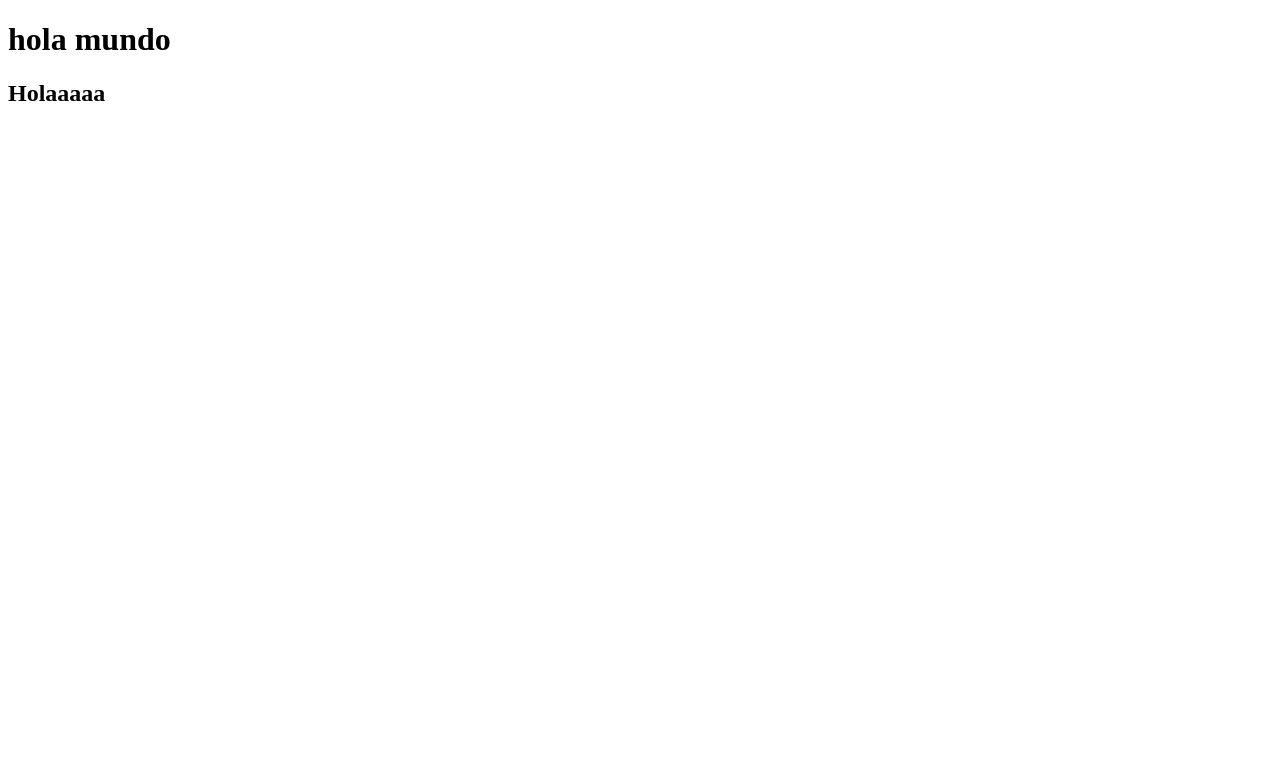
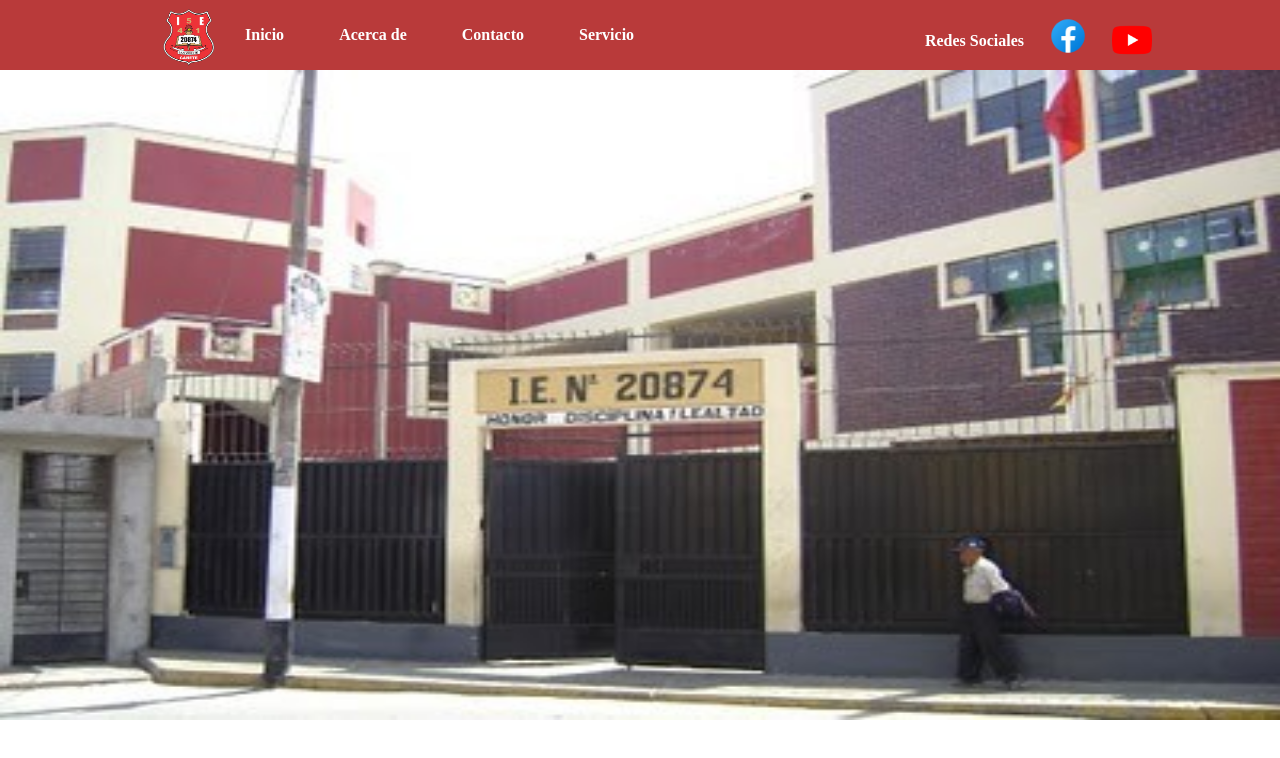
Before and after one commit to RobertoSanchez18/LadingPage, a plain HTML site: page index.html in a window 1280 px wide. Drawn offline with Linux system fonts and the light colour scheme.

Commit message:
Avance 1

```diff
--- a/index.html
+++ b/index.html
@@ -4,10 +4,26 @@
     <meta charset="UTF-8">
     <meta http-equiv="X-UA-Compatible" content="IE=edge">
     <meta name="viewport" content="width=device-width, initial-scale=1.0">
+    <link rel="stylesheet" type="text/css" href="style.css">
     <title>Document</title>
 </head>
 <body>
-    <h1>hola mundo</h1>
-    <h2>Holaaaaa</h2>
+    <header>
+        <div class="menu">
+            <img class="Insignia"src="/images/Insignia.png">
+            <nav>
+                <ul>
+                    <li><a href="*">Inicio</a></li>
+                    <li><a href="*">Acerca de</a></li>
+                    <li><a href="*">Contacto</a></li>
+                    <li><a href="*">Servicio</a></li>
+                </ul>
+            </nav>
+            <h2>Redes Sociales</h2>
+            <img class="facebook" src="/icons/facebook.png">
+            <img class="youtube" src="/icons/youtube.png">
+        </div>
+    </header>
+    <img class="Background"src="/images/Background 451.jpg" width="100%" height="650px">
 </body>
 </html>
--- /dev/null
+++ b/style.css
@@ -0,0 +1,91 @@
+*{
+    padding: 0;
+    margin: 0;
+    box-sizing: border-box;
+}
+
+header{
+    background-color: #B93A3A;
+    width: 100%;
+    clear: both;
+    content: '';
+    display: table;
+}
+
+.menu{
+    width: 900px;
+    margin: 0 auto;
+}
+
+.Insignia{
+    width: 70px;
+    height: 75px;
+    float: left;
+    padding: 8px;
+    position: absolute;
+    left: 12%;
+}
+
+nav{
+    float: left;
+}
+
+nav a:hover {
+    color:#FFE600;
+}
+
+nav ul li {
+    list-style: none;
+    margin-left: 55px;
+    padding: 26px 0;
+    float: left;
+    position: relative;
+}
+
+nav ul li a {
+    text-decoration: none;
+    color: white;
+    font-weight: bold;
+}
+
+nav ul li a::before {
+    display: block;
+    content: '';
+    width: 0%;
+    background-color: #FFE600;
+    height: 5px;
+    bottom: 15px;
+    position: absolute;
+    transition: width 0.2s;
+}
+
+nav ul li a:hover::before {
+    width: 100%;
+
+}
+
+h2{
+    color: white;
+    font-size: 16px;
+    font-weight: bold;
+    position: absolute;
+    right: 20%;
+    top: 4%;
+}
+
+.facebook {
+    width: 40px;
+    height: 40px;
+    position: absolute;
+    right: 15%;
+    top: 2%;
+}
+
+.youtube {
+    width: 40px;
+    height: 40px;
+    position: absolute;
+    right: 10%;
+    top: 2.5%;
+
+}
```
Also changed, not shown: icons/facebook.png (added), icons/youtube.png (added), images/Background 451.jpg (added), images/Insignia.png (added).
